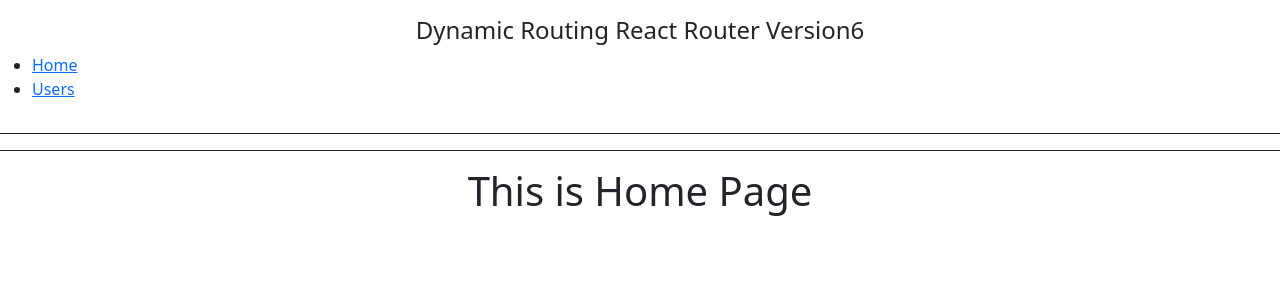
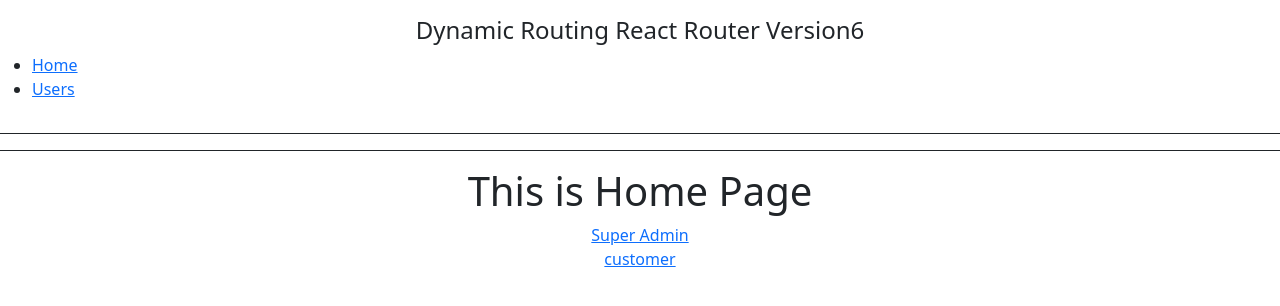
Before and after one commit to osmanforhad/ReactDynamicRoutingV6, a React (Create React App) app: page /home in a window 1280 px wide. Shown: the top 306 px of the page. Built offline with nearby package versions, Linux system fonts and the light colour scheme.

Commit message:
just minor modification

```diff
--- a/src/App.js
+++ b/src/App.js
@@ -6,8 +6,6 @@ import Users from './components/pages/Users';
 import NavLayouts from './components/layout/NavLayouts';
 import Nomatch from './components/errors/404Nomatch';
 const App = () => {
-
-  // <router/>
 
   return (
    <Router>
--- a/src/components/pages/Home.js
+++ b/src/components/pages/Home.js
@@ -1,9 +1,15 @@
 import React from 'react';
+import { NavLink } from 'react-router-dom';
 
 function Home() {
     return (
         <div>
             <h1 className="text-center">This is Home Page</h1>
+           <p className="text-center">
+           <NavLink to="/users/superAdmin">Super Admin</NavLink>
+           <br/>
+               <NavLink to="/users/cusotmer">customer</NavLink>
+           </p>
         </div>
     )
 }
```
